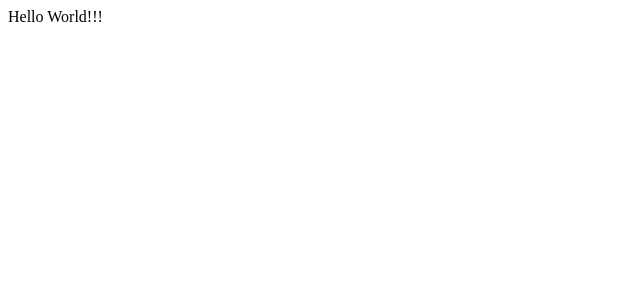
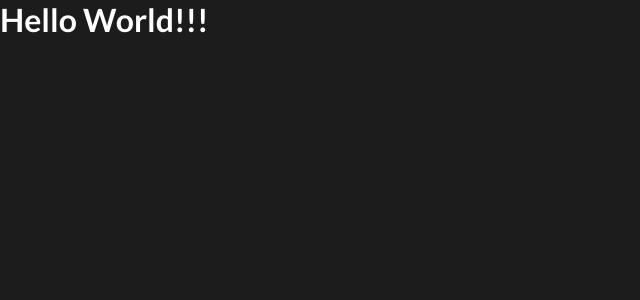
Before and after one commit to rarcz29/cnode-client, a React (Create React App) app: page / in a window 1280 px wide. Shown: the top 300 px of the page, without its empty margins (0-640 px from the left). Built offline with nearby package versions, Linux system fonts and the light colour scheme.

Commit message:
Add global style and theme

```diff
--- /dev/null
+++ b/jsconfig.json
@@ -0,0 +1,5 @@
+{
+    "compilerOptions": {
+        "baseUrl": "./src"
+    }
+}
--- a/src/components/App.js
+++ b/src/components/App.js
@@ -1,5 +1,12 @@
+import GlobalStyle from 'styles/GlobalStyle';
+
 function App() {
-    return <div>Hello World!!!</div>;
+    return (
+        <div>
+            <GlobalStyle />
+            <h1>Hello World!!!</h1>
+        </div>
+    );
 }
 
 export default App;
--- /dev/null
+++ b/src/styles/GlobalStyle.js
@@ -0,0 +1,22 @@
+import { createGlobalStyle } from 'styled-components';
+import COLORS from 'theme/colors';
+
+const GlobalStyle = createGlobalStyle`
+    @import url('https://fonts.googleapis.com/css2?family=Lato:wght@400;700&display=swap');
+    * {
+        margin: 0;
+        padding: 0;
+        box-sizing: border-box;
+        outline: none;
+    }
+    html {
+        font-family: 'Lato', sans-serif;
+        font-size: 100%;
+        color: ${COLORS.FOREGROUND.main};
+    }
+    body {
+        background-color: ${COLORS.BACKGROUND.main};
+    }
+`;
+
+export default GlobalStyle;
--- /dev/null
+++ b/src/theme/colors.js
@@ -0,0 +1,10 @@
+const BACKGROUND = {
+    main: '#1C1C1C',
+    darker: '#1A1A1B',
+};
+
+const FOREGROUND = {
+    main: '#ffffff',
+};
+
+export default { BACKGROUND, FOREGROUND };
```
